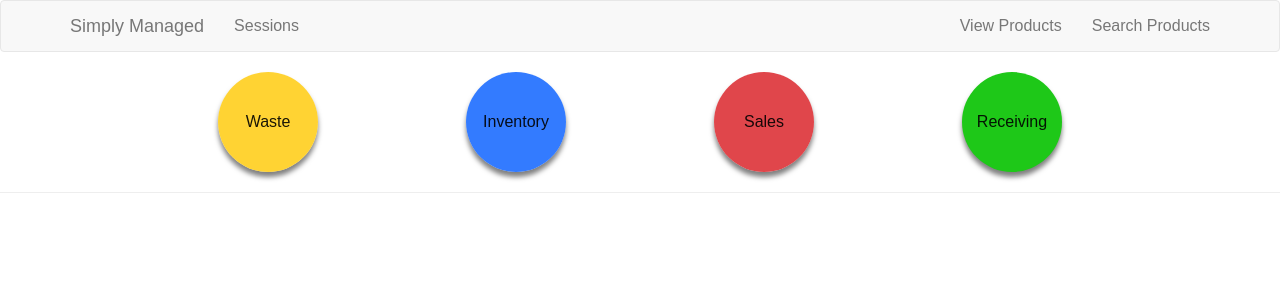
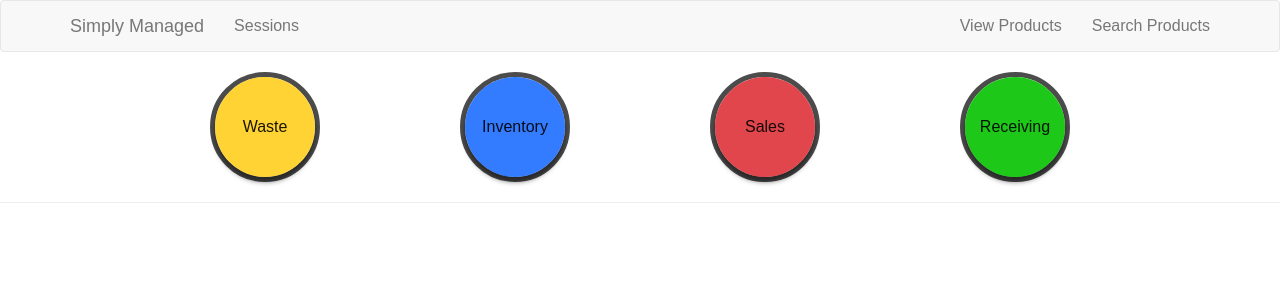
Before and after one commit to lukeschuyler/web-inventory, a React (Create React App) app: page /sessions in a window 1280 px wide. Shown: the top 300 px of the page. Built offline with nearby package versions, Linux system fonts and the light colour scheme; no server answers; a web font is replaced by a local one.

Commit message:
border on the links

```diff
--- /dev/null
+++ b/src/SessionLink.js
@@ -0,0 +1,16 @@
+import React from 'react'
+import {
+  BrowserRouter as Router,
+  Route,
+  Link
+} from 'react-router-dom'
+
+const SessionLink = ({ label, to }) => (
+  <Route path={to} children={({ match }) => (
+    <div className={match ? 'active' : ''}>
+      {match ? '> ' : ''}<Link to={to}>{label}</Link>
+    </div>
+  )}/>
+)
+
+export default SessionLink
--- a/src/Sessions.js
+++ b/src/Sessions.js
@@ -4,6 +4,7 @@ import Sales from './Sales.js'
 import Receiving from './Receiving.js'
 import Inventory from './Inventory'
 import Waste from './Waste'
+import SessionLink from './SessionLink.js'
 import axios from 'axios'
 
 
@@ -37,10 +38,10 @@ class Sessions extends Component {
       return (
         <div>
           <div className="container session-navbar">
-            <Link activeclassName="active-link" to={`${match}/waste`}><div className="darken nav-item waste-nav-item">Waste</div></Link>
-            <Link activeclassName="active-link" to={`${match}/inventory`}><div className="darken nav-item inv-nav-item">Inventory</div></Link>
-            <Link activeclassName="active-link" to={`${match}/sales`}><div className="darken nav-item sales-nav-item">Sales</div></Link>
-            <Link activeclassName="active-link" to={`${match}/receiving`}><div className="darken nav-item rec-nav-item">Receiving</div></Link>
+            <Link className={match ? 'active-link' : ''} to={`${match}/waste`}><div className="darken nav-item waste-nav-item">Waste</div></Link>
+            <Link className={match ? 'active-link' : ''} to={`${match}/inventory`}><div className="darken nav-item inv-nav-item">Inventory</div></Link>
+            <Link className={match ? 'active-link' : ''} to={`${match}/sales`}><div className="darken nav-item sales-nav-item">Sales</div></Link>
+            <Link className={match ? 'active-link' : ''} to={`${match}/receiving`}><div className="darken nav-item rec-nav-item">Receiving</div></Link>
           </div>
           <hr />
           <Route path={match} render={(props) => (
--- a/src/index.css
+++ b/src/index.css
@@ -4,6 +4,7 @@ body {
   font-family: sans-serif;
   font-family: 'Cambay', sans-serif;
   font-size: 160%;
+  padding-bottom: 10%;
 }
 
 .app-nav {
@@ -30,7 +31,12 @@ body {
 .logo-container {
   display: flex;
   align-items: center;
-  justify-content: center
+  justify-content: center;
+/*  margin-left: 24%;*/
+}
+
+.logo {
+  /*text-shadow: -320px 0px 5px rgba(0,0,0, .6);*/
 }
 
 .product-image-container-search {
@@ -123,7 +129,7 @@ textarea {
 
 .active-link {
   border: 5px solid rgba(0,0,0, .7);
-
+  border-radius: 100%;
 }
 
 /*.darken {
@@ -171,7 +177,6 @@ textarea {
   justify-content: center !important;
   color: rgba(0,0,0, .9);
   box-shadow: 0px 5px 5px rgba(0,0,0, .5);
-  /*margin-right: 130px;*/
 }
 
 .amazon-search {
@@ -179,3 +184,7 @@ textarea {
   display: inline;
   margin-right: 3%;
 }
+
+.table {
+  margin-bottom: 10%;
+}
```
